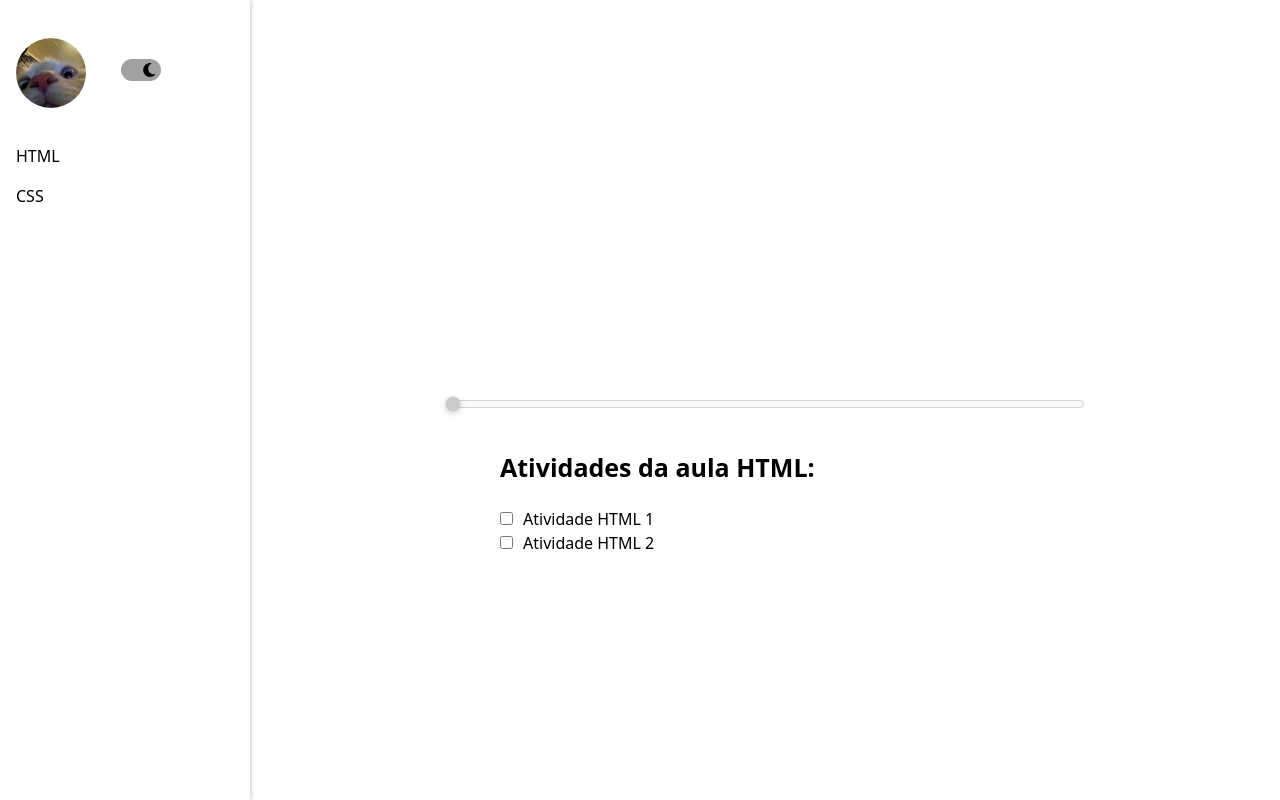
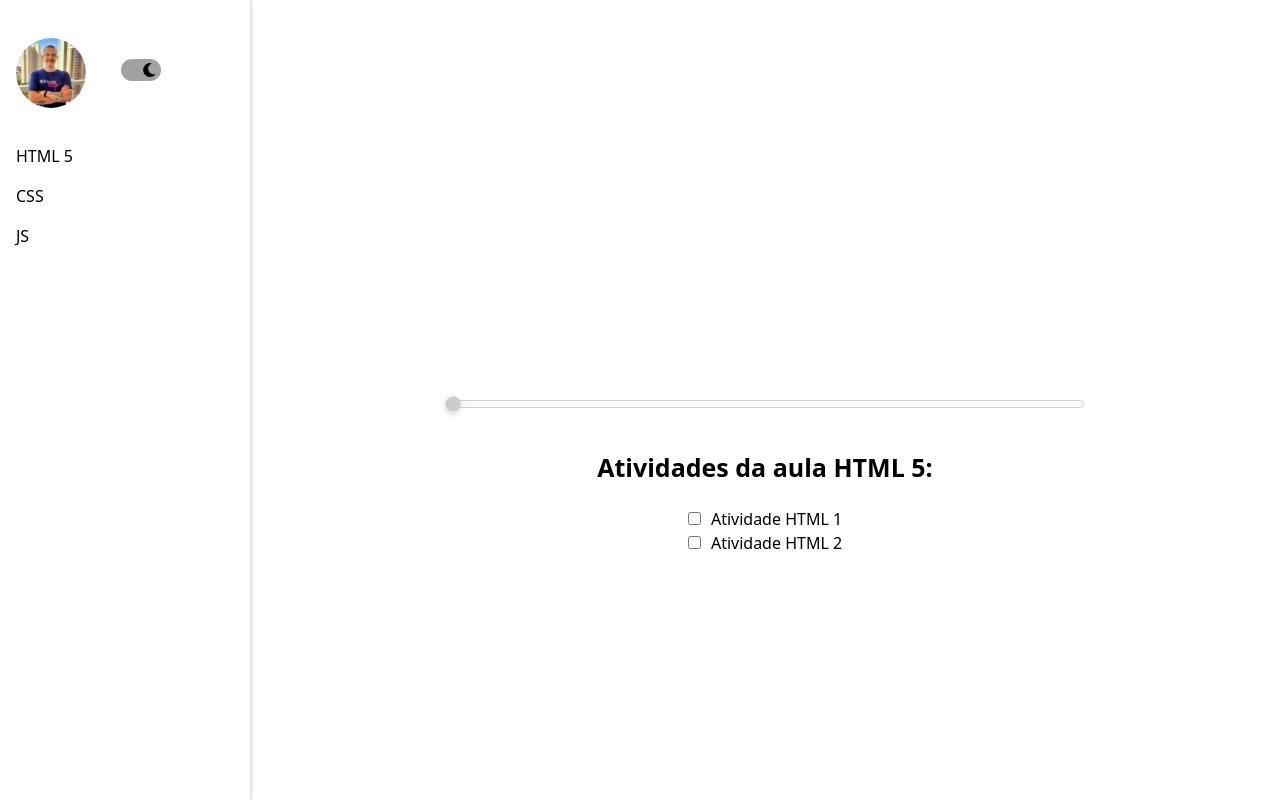
Before and after one commit to gabrielyvg/arrasta-pra-cima, a Next.js app: page /aulas/1 in a window 1280 px wide. Built offline with nearby package versions, Linux system fonts and the light colour scheme.

Commit message:
ajuste no objeto e nos componentes para trazer os caras do front, commitando pois irei dormir

```diff
--- a/src/components/Sidebar.js
+++ b/src/components/Sidebar.js
@@ -4,15 +4,12 @@ import ToggleButton from '../components/ToggleButton'
 import Link from 'next/link';
 
 export default function Sidebar(props) {
-    if (!Array.isArray(props.cursos)) {
-        return <p>Cursos não disponíveis.</p>;
-    }
 
     return (
         <div className={styles.sidenav}>
             <div className={styles.boxTituloIcone}>
                 <Image
-                    src="/icone.jpg"
+                    src={props.curso.image}
                     alt="Icone"
                     className={styles.icone}
                     width={800}
@@ -22,9 +19,8 @@ export default function Sidebar(props) {
                 <ToggleButton />
                 <h1 className={styles.titulo}></h1>
             </div>
-            {props.cursos.map((curso) => (
-                <div key={curso.id}>
-                    {curso.aulas.map((aula) => (
+            <div key={props.curso.id}>
+                {props.curso.aulas.map((aula) => (
                     <div key={aula.id}>
                         <Link className={styles.links} href={`./${aula.id}`}>
                             {aula.nome}
@@ -32,7 +28,6 @@ export default function Sidebar(props) {
                     </div>
                 ))}
             </div>
-            ))}
         </div>
     );
 }
--- a/src/pages/aulas/[id].js
+++ b/src/pages/aulas/[id].js
@@ -44,12 +44,14 @@ export default function Aula() {
 
     return (
         <>
-            <Sidebar cursos={mockObjs.cursos} />
+            {mockObjs.cursos.map((curso) => (
+                <Sidebar curso={curso} />
+            ))}
             <div className={styles.container}>
                 <div className={styles.video}>
                     <VideoPlayer videoUrl={aulaSelecionada.videoUrl} />
                 </div>
-                <div className={styles.container}>
+                <div className={styles.center}>
                     <h1 className={styles.titulo}>Atividades da aula {aulaSelecionada.nome}:</h1>
                     <ul>
                         {atividades.map((atividade) => (
--- a/src/styles/Aulas.module.css
+++ b/src/styles/Aulas.module.css
@@ -1,5 +1,12 @@
 .container {
-    padding-left: 250px;
+    margin-left: 250px;
+}
+
+.center {
+    display: flex;
+    justify-content: center;
+    align-items: center;
+    flex-direction: column;
 }
 
 .video {
--- a/src/utils/mockObjs.js
+++ b/src/utils/mockObjs.js
@@ -31,7 +31,7 @@ const cards = [
     subtitle: "Aprenda a criar sites e aplicativos web",
     details:
       "Este curso aborda as principais tecnologias e ferramentas para desenvolvimento web, incluindo HTML, CSS, JavaScript, React, NextJS, entre outras.",
-    url: "/aulas/web",
+    url: "/aulas/1",
     instrutor: "André",
   },
   {
@@ -41,7 +41,7 @@ const cards = [
     subtitle: "Aprimore suas habilidades de comunicação",
     details:
       "Neste curso, você aprenderá técnicas para melhorar sua comunicação verbal e não verbal, desenvolvendo habilidades essenciais para sua vida pessoal e profissional.",
-    url: "/aulas/comunicao",
+    url: "/aulas/2",
     instrutor: "Daisy",
   },
   {
@@ -51,7 +51,7 @@ const cards = [
     subtitle: "Crie aplicativos para dispositivos móveis",
     details:
       "Aprenda a desenvolver aplicativos para Android e iOS utilizando linguagens como Java, Kotlin, Swift e ferramentas como Android Studio e Xcode.",
-    url: "/aulas/app",
+    url: "/aulas/3",
     instrutor: "Pablios",
   },
 ];
@@ -75,15 +75,16 @@ const navLinks = [
 const cursos = [
   {
     id: 1,
-        titulo: "HTML 5",
+    titulo: "Curso de Desenvolvimento Web",
     icon: "faFaceRelieved",
-        professor: "Pessoa teste",
+    image: image4,
+    instrutor: "André",
     aulas: [
       {
         id: 1,
-                nome: "HTML",
+        nome: "HTML 5",
         completa: false,
-                videoUrl: "https://www.youtube.com/watch?v=q3uXXh1sHcI&ab_channel=BBCEarth",
+        videoUrl: "https://www.youtube.com/watch?v=ok-plXXHlWw&ab_channel=Fireship",
         atividades:
           [
             {
@@ -104,7 +105,7 @@ const cursos = [
         id: 2,
         nome: "CSS",
         completa: false,
-                videoUrl: "https://www.youtube.com/watch?v=BF2TZq-ntRQ&ab_channel=NationalGeographic",
+        videoUrl: "https://www.youtube.com/watch?v=OEV8gMkCHXQ&ab_channel=Fireship",
         atividades:
           [
             {
@@ -121,6 +122,27 @@ const cursos = [
             }
           ]
       },
+      {
+        id: 3,
+        nome: "JS",
+        completa: false,
+        videoUrl: "https://www.youtube.com/watch?v=DHjqpvDnNGE&ab_channel=Fireship",
+        atividades:
+          [
+            {
+              id: 1,
+              nome: "Atividade JS 1",
+              descricao: "Descrição aqui",
+              completa: true
+            },
+            {
+              id: 2,
+              nome: "Atividade JS 2",
+              descricao: "Descrição aqui",
+              completa: false
+            }
+          ]
+      },
     ],
   },
 ];
```
Lines whose indentation alone changed are shown as unchanged.
